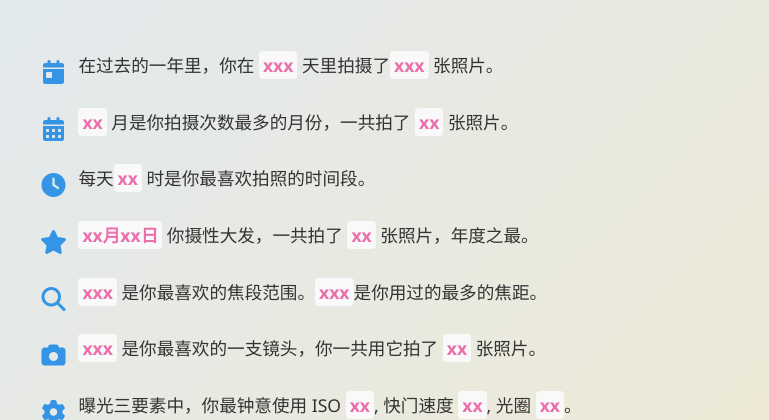
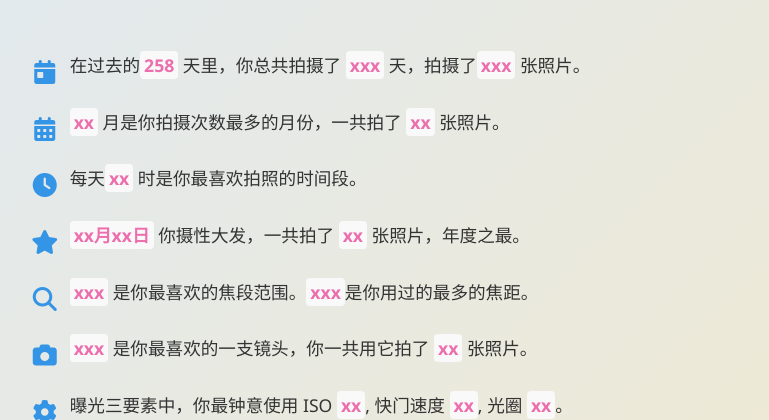
Before and after one commit to Domlaa/photostatistics, a Flask app: page / in a window 1280 px wide. Shown: the top 420 px of the page, without its empty margins (330-1099 px from the left). Run offline with Flask 3, Linux system fonts and the light colour scheme; data that the repository does not hold is empty.

Commit message:
自动计算天数

```diff
--- a/web_ui/templates/index.html
+++ b/web_ui/templates/index.html
@@ -173,8 +173,9 @@
     <div class="content">
         <div class="stat-item">
             <div class="stat-icon"><i class="fas fa-calendar-day"></i></div>
-            <p class="stat-text">在过去的一年里，你在 <span class="highlight" id="days_with_photos">xxx</span>
-                天里拍摄了<span class="highlight" id="total_photos">xxx</span> 张照片。</p>
+            <p class="stat-text">在过去的<span class="highlight" id="pass_days">xxx</span>
+                天里，你总共拍摄了 <span class="highlight" id="days_with_photos">xxx</span>
+                天，拍摄了<span class="highlight" id="total_photos">xxx</span> 张照片。</p>
         </div>
 
         <div class="stat-item">
@@ -280,16 +281,21 @@
                 });
         }
 
-        var time_range = ['2024-01-01 00:00:00', '2025-12-31 23:59:59']
+        var time_range = ['2025-01-01 00:00:00', '2025-12-31 23:59:59']
         // 转换为 Date 对象
         var start = new Date(time_range[0]);
         var end = new Date(time_range[1]);
+        var now = new Date();
+        // 如果截止时间在未来，就用当前时间替代
+        if (end > now) {
+            end = now;
+        }
         // 计算毫秒差
         var diffMs = end - start;
         // 转换成天数（1 天 = 1000*60*60*24 毫秒）
         var diffDays = Math.floor(diffMs / (1000 * 60 * 60 * 24));
-        console.log("期间天数:", diffDays);
-
+        //console.log("期间天数:", diffDays);
+        document.getElementById("pass_days").textContent = diffDays;
         statistics_shot(time_range);
     </script>
 </body>
```
